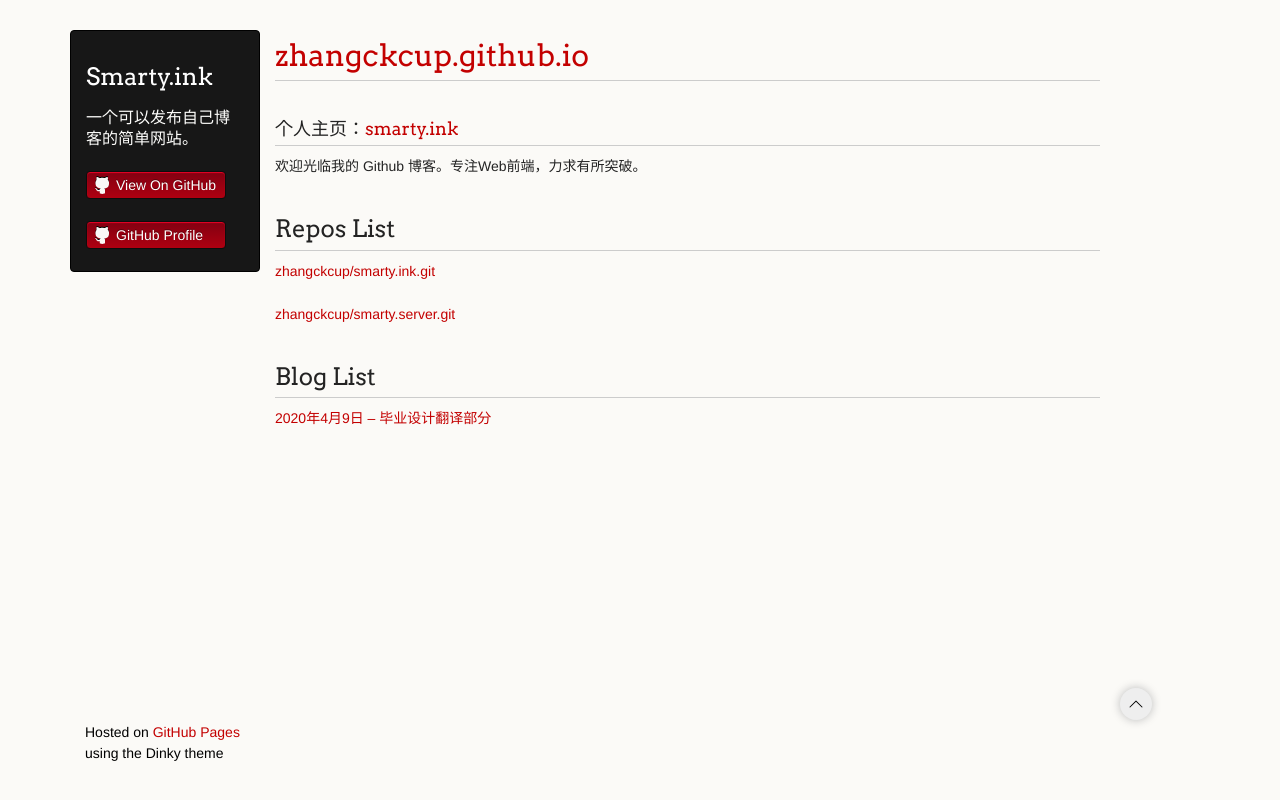
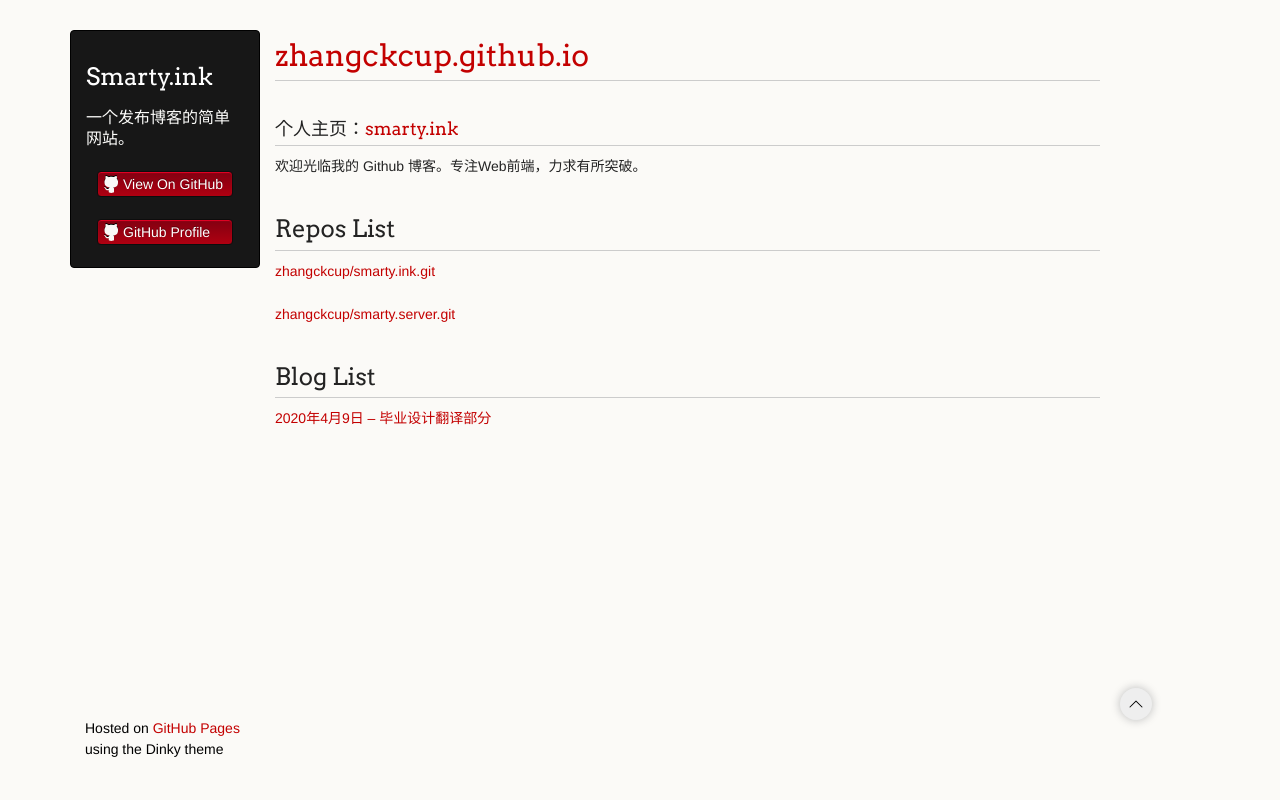
Before and after one commit to zhangckcup/zhangckcup.github.io, a Jekyll site: the page built from index.md, in a window 1280 px wide. Shown: the top 800 px of the page. Built offline with Jekyll 4.4.1, drawn with Linux system fonts in a browser that asks for light colours; our own code applies the rules of GitHub Pages for plain Markdown files.

Commit message:
change style

```diff
--- a/_config.yml
+++ b/_config.yml
@@ -1,5 +1,5 @@
 title: Smarty.ink
-description: 一个可以发布自己博客的简单网站。
+description: 一个发布博客的简单网站。
 show_downloads: false
 theme: jekyll-theme-dinky
 markdown: kramdown
--- a/_layouts/default.html
+++ b/_layouts/default.html
@@ -29,7 +29,6 @@
                 <h1 class="header">{{ site.title | default: site.github.repository_name }}</h1>
               </a>
               <p class="header">{{ site.description | default: site.github.project_tagline }}</p>
-
               <ul>
                 {% if site.show_downloads %}
                   <li class="download"><a class="buttons" href="{{ site.github.zip_url }}">Download ZIP</a></li>
@@ -37,11 +36,9 @@
                 {% endif %}
                 <li><a class="buttons github" href="{{ site.github.repository_url }}">View On GitHub</a></li>
               </ul>
-
               {% if site.github.is_project_page %}
                 <p class="header">This project is maintained by <a class="header name" href="{{ site.github.owner_url }}">{{ site.github.owner_name }}</a></p>
               {% endif %}
-
               {% if site.github.is_user_page %}
                 <ul>
                   <li><a class="buttons github" href="{{ site.github.owner_url }}">GitHub Profile</a></li>
--- a/_sass/jekyll-theme-dinky.scss
+++ b/_sass/jekyll-theme-dinky.scss
@@ -199,7 +199,7 @@ td {
  }
 
 header {
-	margin-top:30px;
+  margin-top:30px;
 }
 
 header>.row:first-child{
@@ -239,7 +239,7 @@ h1.header {
 	font-weight: 300;
 	line-height: 1.3em;
 	border-bottom: none;
-	margin-top: 0;
+  margin-top: 0;
 }
 
 
@@ -259,14 +259,23 @@ header ul {
   list-style:none;
   padding:0;
 }
-
+@media (min-width:992px){
+header li {
+    margin-left: -4px;
+  }
+}
+@media (min-width:1200px){
+  header li {
+    margin-left: 11px;
+    }
+  }
 header li {
   list-style-type: none;
-  width: 140px;
   height:auto;
+  width: 136px;
 	margin-bottom: 12px;
 	line-height: 1em;
-	padding: 6px 6px 6px 7px;
+	padding: 5px;
 
 	background: #AF0011;
 	background: -moz-linear-gradient(top, #AF0011 0%, #820011 100%);
@@ -299,8 +308,7 @@ a.buttons {
 	background: url(../images/arrow-down.png) no-repeat;
 	font-weight: normal;
 	text-shadow: rgba(0, 0, 0, 0.4) 0 -1px 0;
-	padding: 2px 2px 2px 22px;
-	height: 30px;
+	padding: 2px 2px 2px 20px;
 }
 
 a.github {
```
